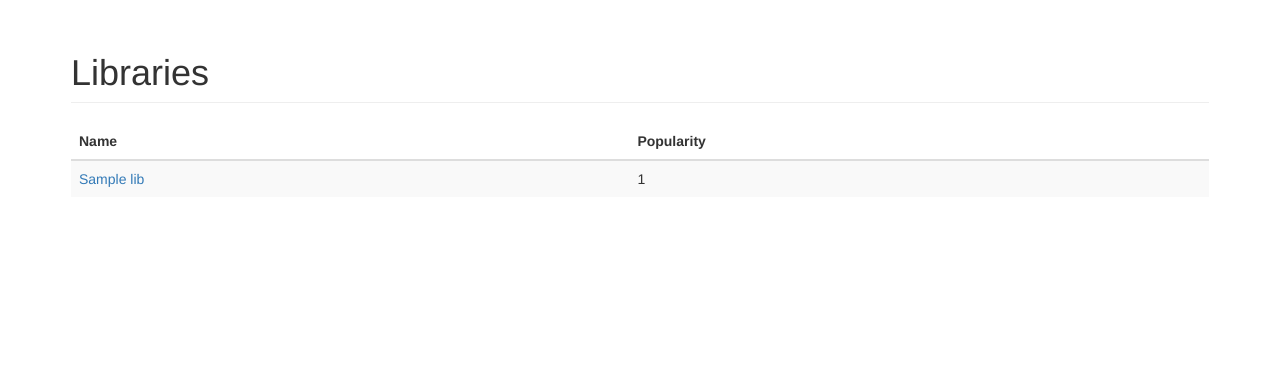
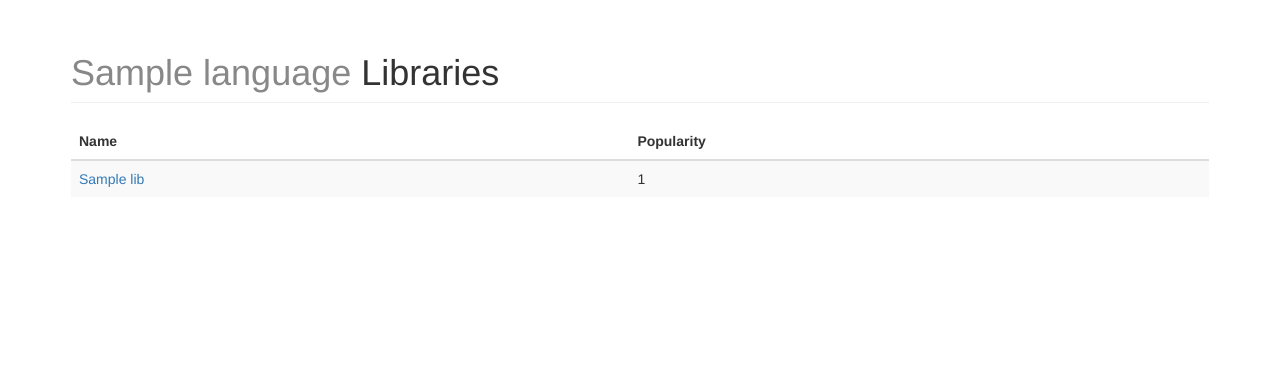
Before and after one commit to elegion/djangodash2013, a Django app: template templates/wtlib/libraries_list.html in a window 1280 px wide. Shown: the part 51-420 px from the top of the page. Run offline with Django 3.2, Linux system fonts and the light colour scheme; the template is opened without the code that fills it: most values are stand-ins (such as "Sample title", 1, 10 or a date in 2020); some libraries are stand-ins or nearby versions.

Commit message:
Show language in title on libraries list

```diff
--- a/templates/wtlib/libraries_list.html
+++ b/templates/wtlib/libraries_list.html
@@ -2,7 +2,10 @@
 {% load i18n %}
 
 {% block content %}
-  <h1 class="page-header">{% trans 'Libraries' %}</h1>
+  <h1 class="page-header">
+    {% if not mixed_languages %}<span style="color: {{ language.color }}">{{ language.name }}</span>{% endif %}
+    {% trans 'Libraries' %}
+  </h1>
   <table class="table table-striped">
     <thead>
       <tr>
--- a/wtl/wtlib/views.py
+++ b/wtl/wtlib/views.py
@@ -21,11 +21,14 @@ def home(request):
 
 def libraries_list(request, language_slug):
     libs = Library.objects.all()
+    language = None
     if language_slug:
+        language = get_object_or_404(Language, slug=language_slug)
         libs = libs.filter(language__slug=language_slug)
     return render(request, 'wtlib/libraries_list.html',
                   {'libraries': libs,
                    'mixed_languages': language_slug is None,
+                   'language': language,
                    'active_menu': 'libraries',
                    'active_language': language_slug})
 
```
